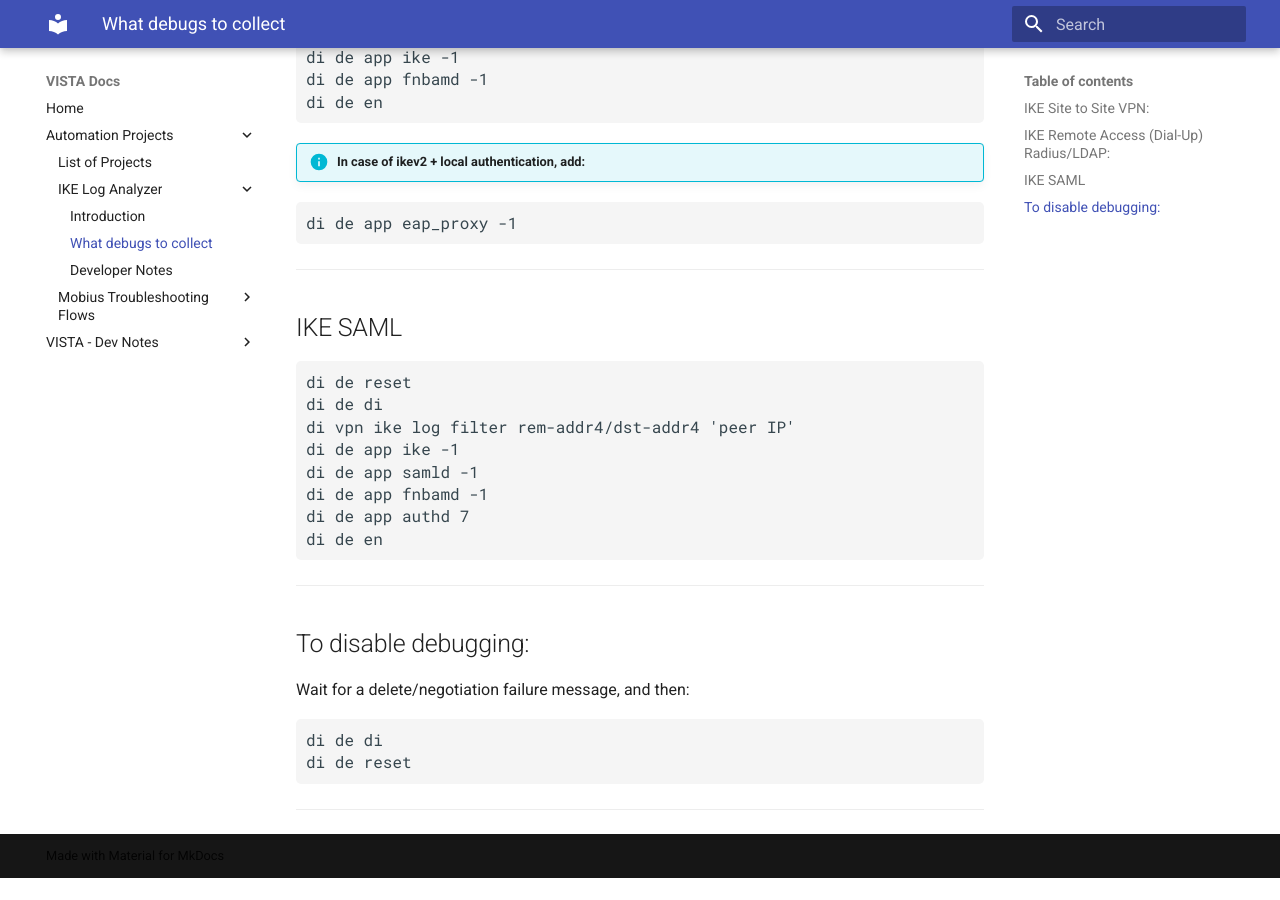
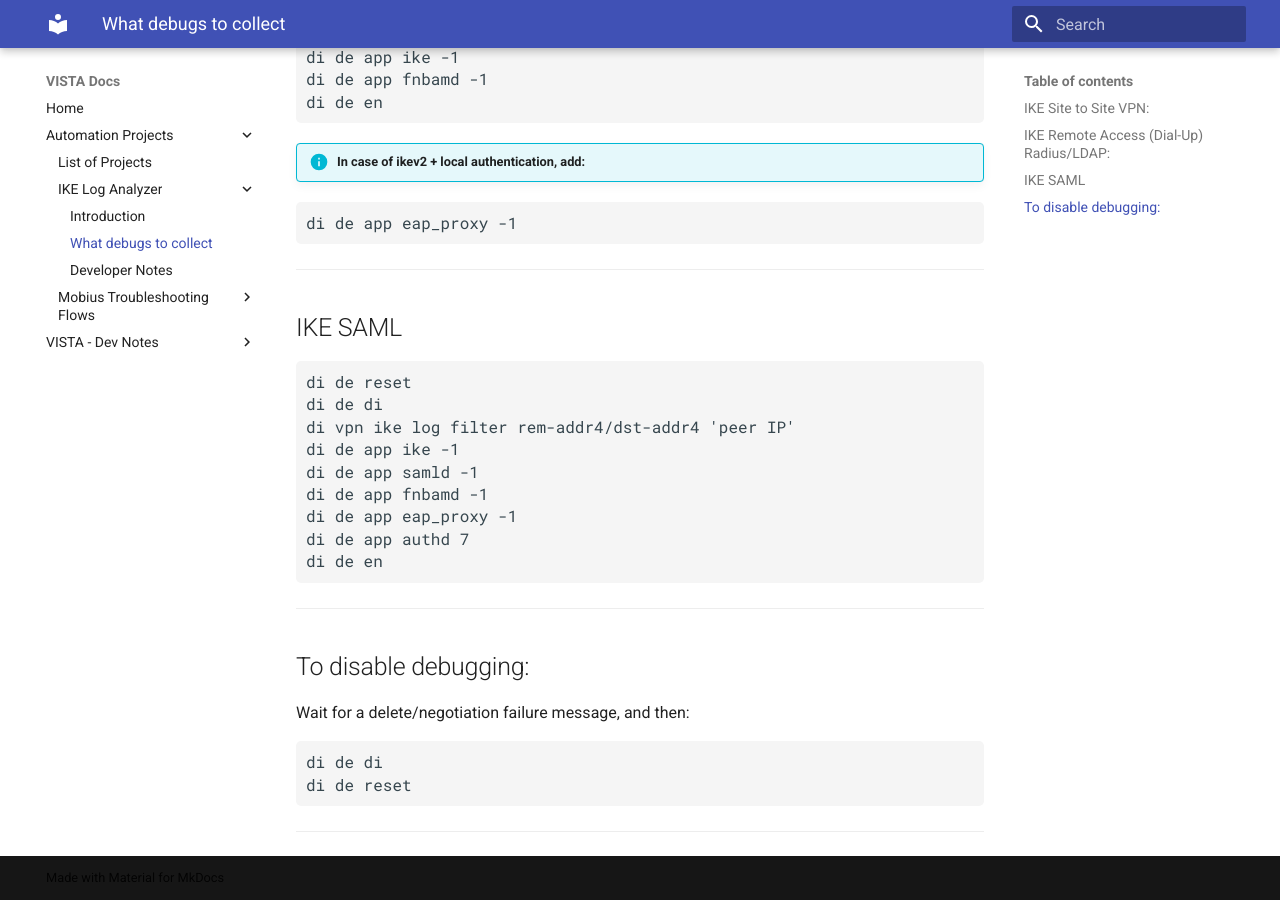
Before and after one commit to ProjectVISTA/VISTA-docs, an MkDocs documentation site: the page built from docs/ike-log-analyzer/debugs.md, in a window 1280 px wide and 900 px high, scrolled down 654 px. Built offline with MkDocs 1.6.1 and Material for MkDocs 9.7.7, drawn with Linux system fonts in a browser that asks for light colours; before the commit the page ends 1532 px from its top, so only the background shows below that.

Commit message:
added eap_proxy to required IKE SAML debugs

```diff
--- a/docs/ike-log-analyzer/debugs.md
+++ b/docs/ike-log-analyzer/debugs.md
@@ -37,6 +37,7 @@ di vpn ike log filter rem-addr4/dst-addr4 'peer IP'
 di de app ike -1
 di de app samld -1
 di de app fnbamd -1
+di de app eap_proxy -1
 di de app authd 7
 di de en
 </pre>
```
